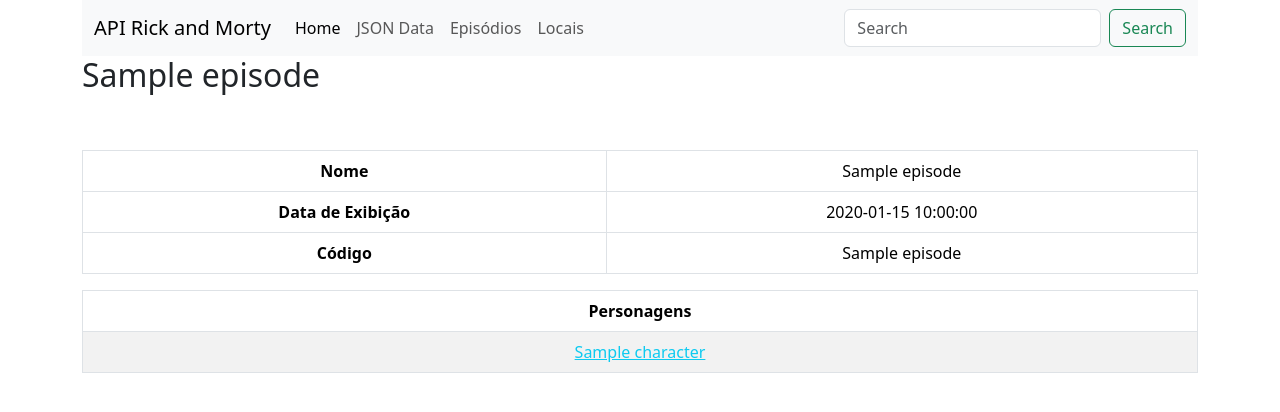
After one commit to ethelbeluzzi/DesafioAPIs_SquadBerthaLutz, a Flask app: template templates/episode.html in a window 1280 px wide. The commit adds this page. Shown: the top 412 px of the page. Run offline with Flask 3, Linux system fonts and the light colour scheme; the template is opened without the code that fills it: most values are stand-ins (such as "Sample title", 1, 10 or a date in 2020).

Commit message:
cria as rotas /episode/<id> e /location/<id> e seus templates

```diff
--- a/app.py
+++ b/app.py
@@ -41,7 +41,6 @@ def get_list_elements():
 
     return {"characters": characters}
 
-
 @app.route("/locations")
 def get_locations():
     url = "https://rickandmortyapi.com/api/location"
@@ -52,6 +51,27 @@ def get_locations():
 
     return render_template("locations.html", locations=dict["results"])
 
+@app.route("/location/<id>")
+def get_location(id):
+    url = "https://rickandmortyapi.com/api/location/" + id
+    response = urllib.request.urlopen(url)
+
+    data = response.read()
+    dict = json.loads(data)
+
+    characters = []
+    for character in dict["residents"]:
+        character_data = urllib.request.urlopen(character)
+        character_data = character_data.read()
+        character_dict = json.loads(character_data)
+        characters.append({
+            "name": character_dict["name"],
+            "id": character_dict["id"]
+        })
+    dict["residents"] = characters
+
+    return render_template("location.html", location=dict)
+
 @app.route("/episodes")
 def get_episodes():
     url = "https://rickandmortyapi.com/api/episode"
@@ -61,6 +81,24 @@ def get_episodes():
 
     return render_template("episodes.html", episodes=dict["results"])
 
+@app.route("/episodes/<id>")
+def get_episode(id):
+    url = "https://rickandmortyapi.com/api/episode/" + id
+    response = urllib.request.urlopen(url)
+    data = response.read()
+    dict = json.loads(data)
+    characters = []
+    for character in dict["characters"]:
+        character_data = urllib.request.urlopen(character)
+        character_data = character_data.read()
+        character_dict = json.loads(character_data)
+        characters.append({
+            "name": character_dict["name"],
+            "id": character_dict["id"]
+        })
+    dict["characters"] = characters
+    return render_template("episode.html", episode=dict)
+
 
 if __name__ == "__main__":
     app.run(debug=True)
--- /dev/null
+++ b/templates/episode.html
@@ -0,0 +1,40 @@
+{% extends "layout.html" %}
+
+
+{% block content %}
+<div class="row">
+    <h2>{{episode.name}}</h2>
+    <div class="mt-5">
+        <table class="table table-striped table-hover table-bordered text-center">
+            <thead>
+                <tr>
+                    <th scope="row">Nome</th>
+                    <td scope="col">{{ episode.name }}</th>
+                </tr>
+                <tr>
+                    <th scope="row">Data de Exibição</th>
+                    <td scope="col">{{ episode.air_date }}</th>
+                </tr>
+                <tr>
+                    <th scope="row">Código</th>
+                    <td scope="col">{{ episode.episode }}</th>
+                </tr>
+            </thead>
+        </table>
+        <table class="table table-striped table-hover table-bordered text-center">
+            <thead>
+                <tr>
+                    <th scope="col">Personagens</th>
+                </tr>
+            </thead>
+            <tbody>
+                {% for character in episode.characters %}
+                <tr>
+                    <td><a class="link-info" href="/profile/{{character.id}}">{{character.name}}</a></td>
+                </tr>
+                {% endfor %}
+            </tbody>
+        </table>
+    </div>
+</div>
+{% endblock %}
--- a/templates/episodes.html
+++ b/templates/episodes.html
@@ -13,7 +13,7 @@
         <tbody>
             {% for episode in episodes %}
             <tr>
-                <td><a class="link-info" href="#">{{episode.name}}</a></td>
+                <td><a class="link-info" href="episodes/{{episode.id}}">{{episode.name}}</a></td>
                 <td>{{episode.air_date}}</td>
                 <td>{{episode.episode}}</td>
             </tr>
--- a/templates/locations.html
+++ b/templates/locations.html
@@ -13,7 +13,7 @@
         <tbody>
             {% for location in locations %}
             <tr>
-                <td><a class="link-info" href="#">{{location.name}}</a>
+                <td><a class="link-info" href="/location/{{location.id}}">{{location.name}}</a>
                 </td>
                 <td>{{location.type}}</td>
                 <td>{{location.dimension}}</td>
--- a/templates/nav.html
+++ b/templates/nav.html
@@ -1,7 +1,7 @@
 <header>
     <nav class="navbar navbar-expand-lg bg-body-tertiary">
         <div class="container-fluid">
-            <a class="navbar-brand" href="#">API Rick and Morty</a>
+            <a class="navbar-brand" href="/">API Rick and Morty</a>
             <button class="navbar-toggler" type="button" data-bs-toggle="collapse"
                 data-bs-target="#navbarSupportedContent" aria-controls="navbarSupportedContent" aria-expanded="false"
                 aria-label="Toggle navigation">
@@ -17,10 +17,11 @@
                         <a class="nav-link" href="/lista">JSON Data</a>
                     </li>
                     <li class="nav-item">
-                        <a class="nav-link" href="/episodios">Episódios</a>
+                        <a class="nav-link" href="/episodes">Episódios</a>
                     </li>
-
-
+                    <li class="nav-item">
+                        <a class="nav-link" href="/locations">Locais</a>
+                    </li>
                 </ul>
                 <form class="d-flex" role="search">
                     <input class="form-control me-2" type="search" placeholder="Search" aria-label="Search">
--- a/templates/profile.html
+++ b/templates/profile.html
@@ -8,7 +8,7 @@
 
     </div>
     <div class="col-sm-3 col-6">
-        <h1 class="h5">{{profile.name}}</h1>
+        <h1 class="h2">{{profile.name}}</h2>
     </div>
 </div>
 {% endblock %}
```
Also changed, not shown: templates/location.html (added, +40 -0 lines).
